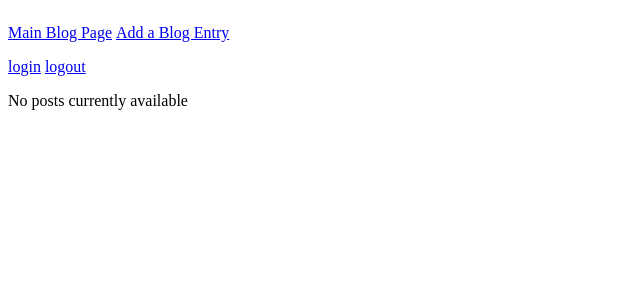
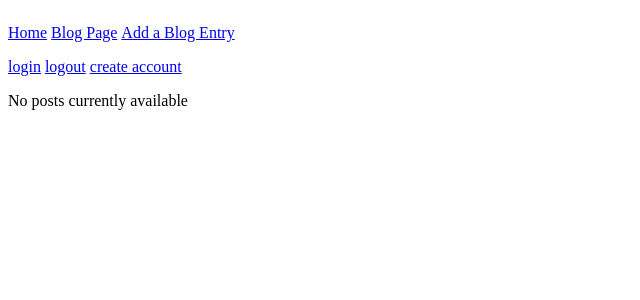
Before and after one commit to JMNofziger/jmn-blogz, a Flask app: page / in a window 1280 px wide. Shown: the top 300 px of the page, without its empty margins (0-640 px from the left). Run offline with Flask 2, Linux system fonts and the light colour scheme; the visitor is signed in with stand-in values (Sample User, id 1); data that the repository does not hold is empty; parts of the project's set-up code (start-up, migrations or seed data) failed here and were passed over.

Commit message:
fixed allowed_routes syntax error, mod to login function to meet use case, added nav links to base template

```diff
--- a/main.py
+++ b/main.py
@@ -45,7 +45,7 @@ class Post(db.Model):
 @app.before_request
 def require_login():
     # list of routes that users don't need to be logged in to see
-    allowed_routes =['login', 'register', '/']
+    allowed_routes =['login', 'register', 'index']
     # if the page that user is req not in allowed_routes list AND
     # if there is no key called 'email' in the session object dictionary
     # request.endpoint is the representation of the incoming http request with endpoint designating the requested path
@@ -72,7 +72,7 @@ def login():
             session['email']=user_email
             # flash function
             flash("Logged in")
-            return redirect('/')
+            return redirect('/newpost')
         else:
             flash('User password incorrect, or user does not exist', 'error')
 
--- a/templates/base.html
+++ b/templates/base.html
@@ -16,7 +16,8 @@
   </head>
   <header>
     <nav>
-      <p style="display:inline-block;"><a href="/">Main Blog Page</a></p>
+      <p style="display:inline-block;"><a href="/">Home</a></p>
+      <p style="display:inline-block;"><a href="/blog">Blog Page</a></p>
       <p style="display:inline-block;"><a href="/newpost">Add a Blog Entry</a></p>
     </nav>
   </header>
@@ -25,7 +26,7 @@
   <p>You are using an <strong>outdated</strong> browser. Please <a href="http://browsehappy.com/">upgrade your browser</a> to improve your experience.</p>
   <![endif]-->
 
-    <div><a href="/login">login</a> <a href="/logout">logout</a></div>
+    <div><a href="/login">login</a> <a href="/logout">logout</a> <a href="/register">create account</a></div>
     {% with messages = get_flashed_messages(with_categories=True) %}
 
     <ul>
```
